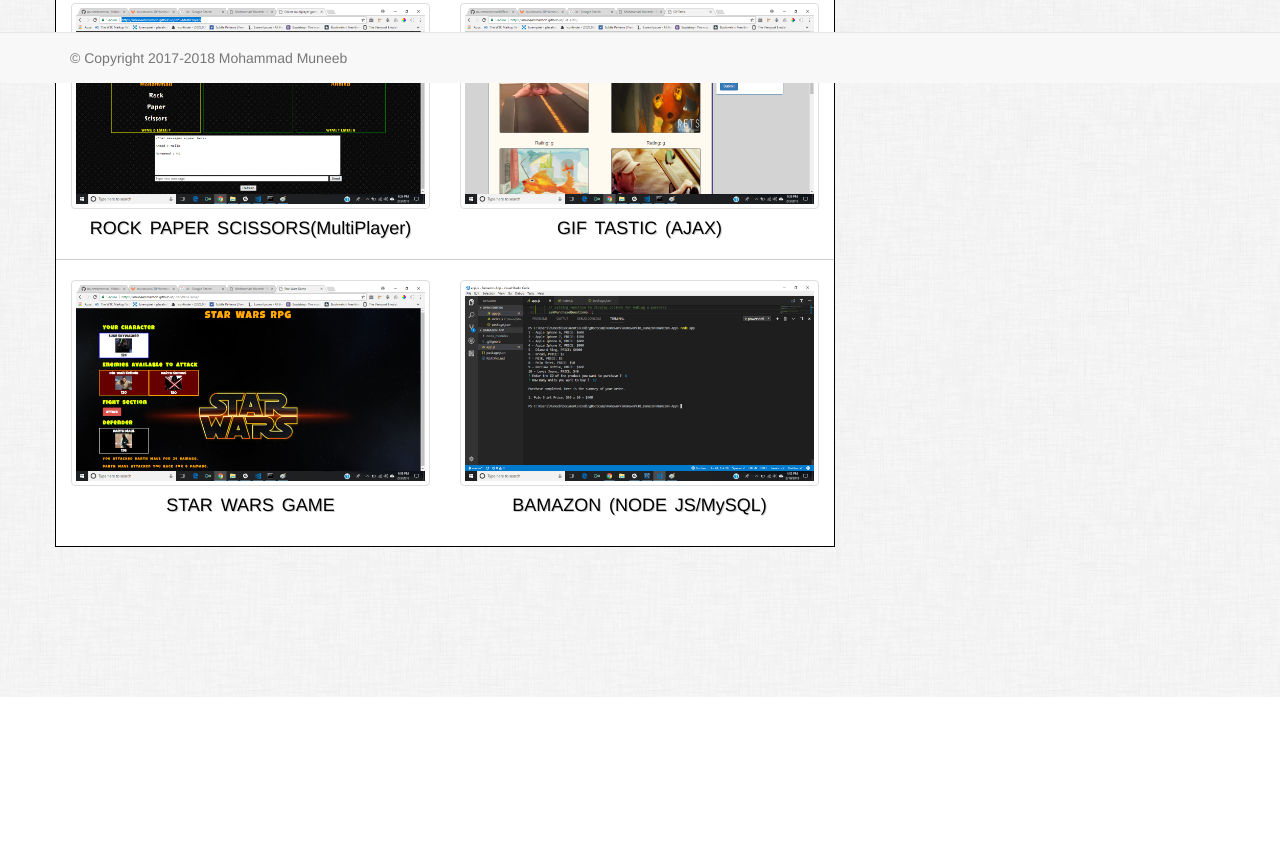
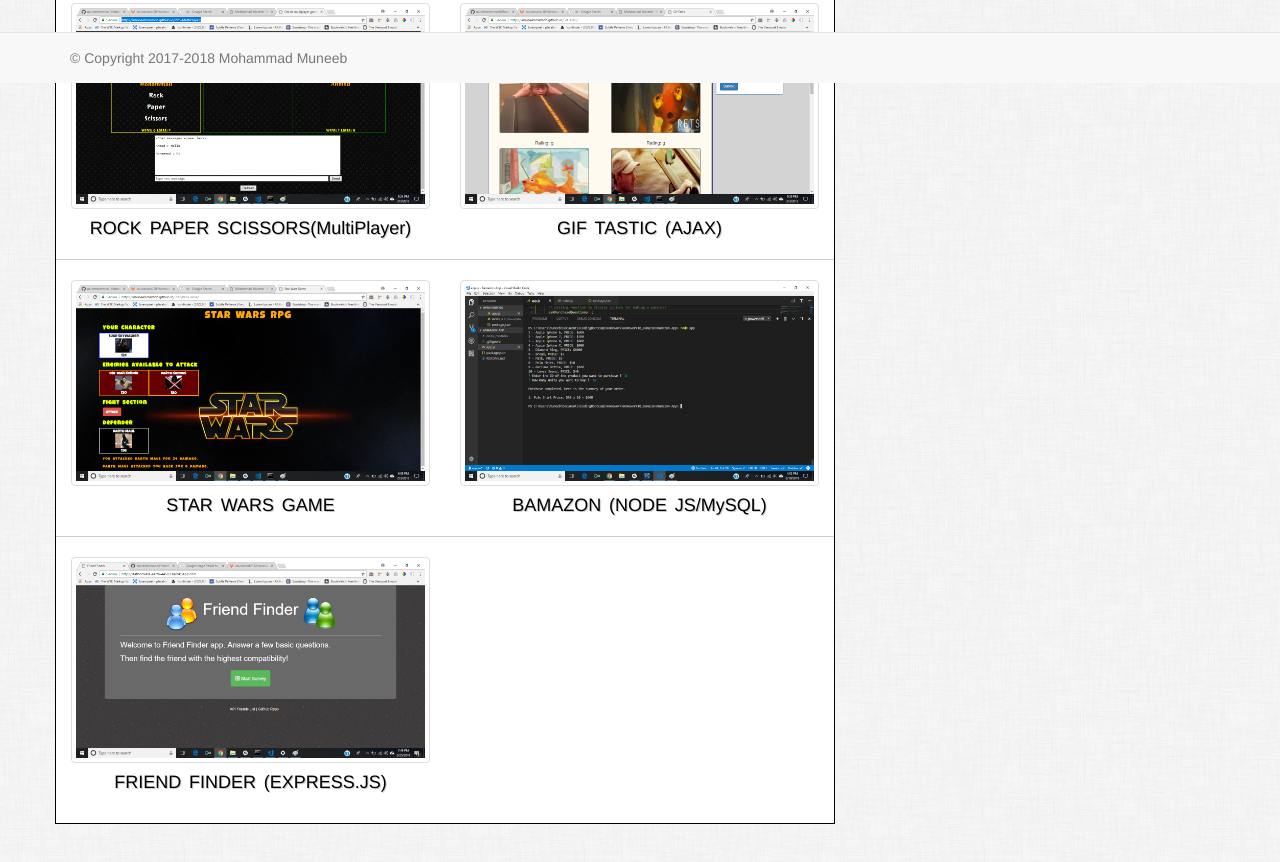
Before and after one commit to muneebmemon/Bootstrap-Portfolio, a plain HTML site: page portfolio.html in a window 1280 px wide. Shown: the part 717-1579 px from the top of the page. Before the commit the page ends 1414 px from the top, so only its background shows below. Drawn offline with nearby package versions, Linux system fonts and the light colour scheme.

Commit message:
adding friend finder app to portfolio

```diff
--- a/portfolio.html
+++ b/portfolio.html
@@ -86,7 +86,7 @@
 					</div>
 
 					<div class="row">
-						<div class="col-xs-12 col-sm-6 col-md-6 col-lg-6 portfolioTextStyle colstyle">
+						<div class="col-xs-12 col-sm-6 col-md-6 col-lg-6 colStyle portfolioTextStyle">
 							<center>
 								<a href="https://muneebmemon.github.io/StarWar-Game/" target="_blank">
 									<img src="assets/images/starwarsgame.png" class="img-responsive img-thumbnail" alt="Star Wars Game">
@@ -94,7 +94,7 @@
 								</a>
 							</center>
 						</div>
-						<div class="col-xs-12 col-sm-6 col-md-6 col-lg-6 portfolioTextStyle colstyle">
+						<div class="col-xs-12 col-sm-6 col-md-6 col-lg-6 colStyle portfolioTextStyle">
 							<center>
 								<a href="https://github.com/muneebmemon/Bamazon-App" target="_blank">
 									<img src="assets/images/bamazon.png" class="img-responsive img-thumbnail" alt="Bamazon">
@@ -102,6 +102,19 @@
 								</a>
 							</center>
 						</div>
+					</div>
+
+					<div class="row">
+						<div class="col-xs-12 col-sm-6 col-md-6 col-lg-6 portfolioTextStyle">
+							<center>
+								<a href="https://fathomless-earth-44501.herokuapp.com/" target="_blank">
+									<img src="assets/images/friendfinder.png" class="img-responsive img-thumbnail" alt="Friend Finder">
+									<h4>FRIEND FINDER (EXPRESS.JS)</h4>
+								</a>
+							</center>
+						</div>
+
+
 					</div>
 					<br>
 				</div>
```
Also changed, not shown: assets/images/friendfinder.png (added).
